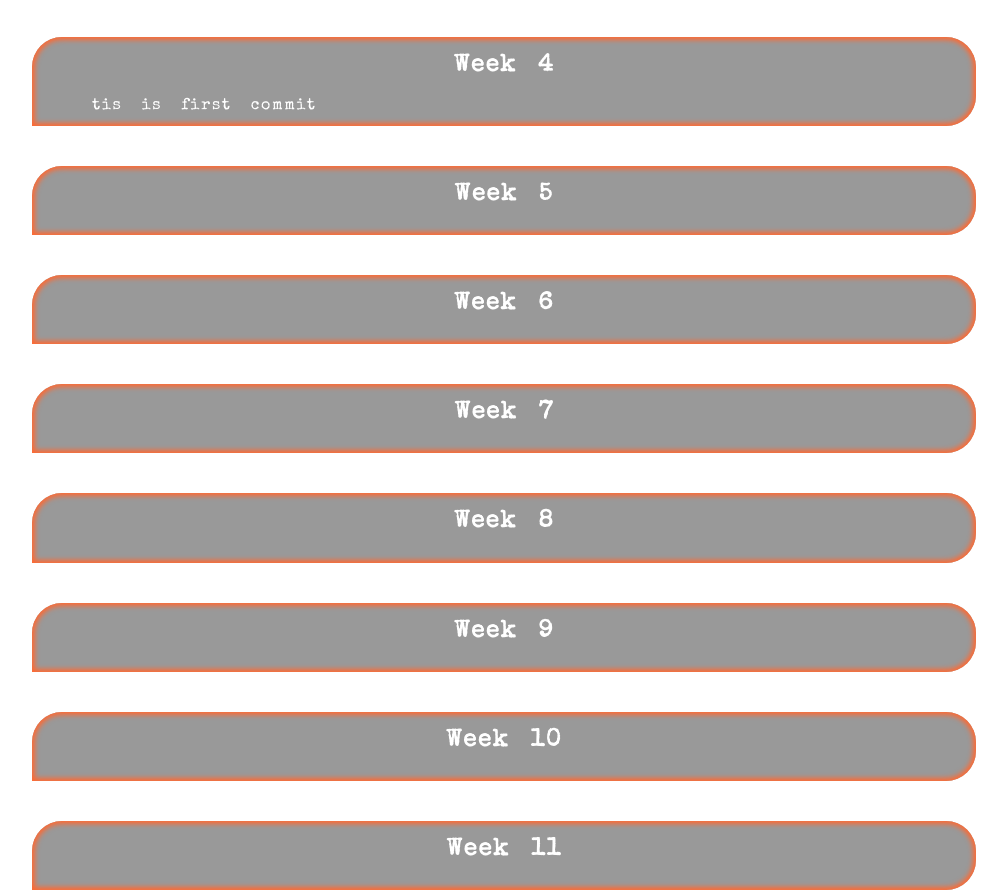
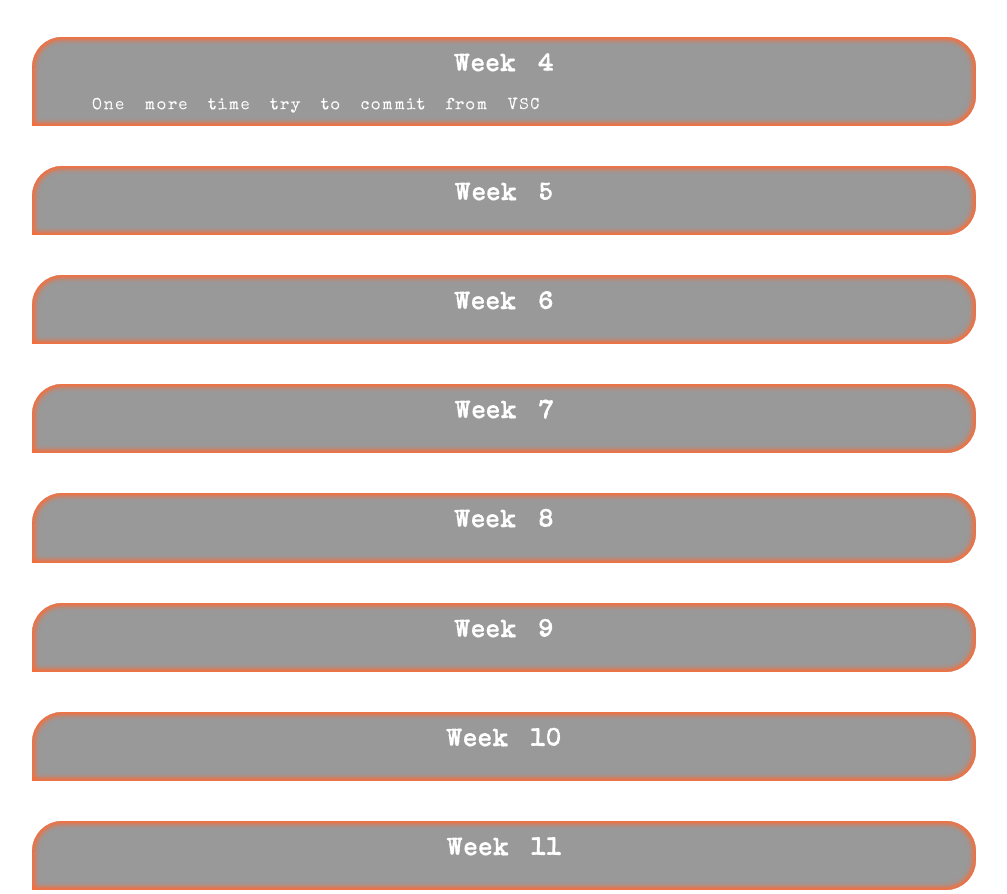
Before and after one commit to TomaszKoza/homepage, a plain HTML site: page note.html in a window 1280 px wide. Shown: the part 1155-2049 px from the top of the page, without its empty margins (136-1143 px from the left). Drawn offline with Linux system fonts and the light colour scheme.

Commit message:
this is commit from VSC

```diff
--- a/note.html
+++ b/note.html
@@ -80,7 +80,8 @@
                     <div class="paragraph">
                         <h2 class="week">Week 4</h2>
                         <p>
-                            tis is first commit
+                        One more time try to commit from VSC
+
                         </p>
                     </div>
                     <div class="paragraph">
```
